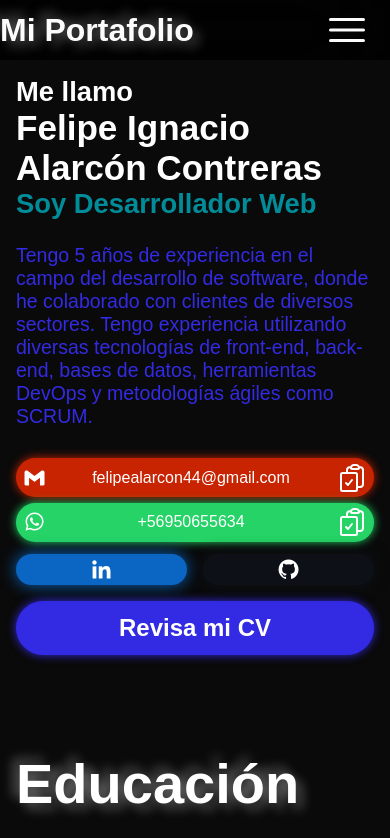
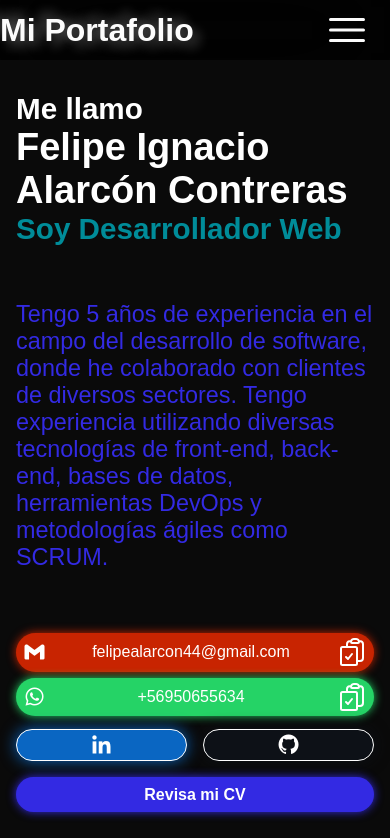
Before and after one commit to felipe1521/mi-portafolio, a Next.js app: page / in a window 390 px wide. Shown: the top 838 px of the page. Built offline with nearby package versions, Linux system fonts and the light colour scheme; a web font is replaced by a local one.

Commit message:
se corrige clipboard de los links

```diff
--- /dev/null
+++ b/src/app/components/links/LinkData.jsx
@@ -0,0 +1,35 @@
+import React from 'react';
+import styles from './links.module.css';
+import { ClipboardDocumentCheckIcon, CheckIcon } from '@heroicons/react/24/outline';
+
+function LinkData({ data, color, type, handleToggle, clipboard }) {
+    const [opacity, setOpacity] = React.useState(0);
+    const [icon, setIcon] = React.useState(0);
+
+    React.useEffect(() => {
+        if(clipboard == data) {
+            setOpacity(0);
+            setIcon(0);
+        }
+    }, [clipboard, data]);
+
+    const handleClick = async () => {
+      await handleToggle();
+      navigator.clipboard.writeText(data);
+      setOpacity(1);
+      setIcon(1);
+      setTimeout(() => setOpacity(0), 2000);
+    };
+    return (
+      <div className={styles.data_content} style={{backgroundColor: color, boxShadow: `0 0 10px ${color}`}}>
+          <i className={`bx bxl-${type}`}></i>
+          <p className={styles.data_text}>{data}</p>
+          <p className={styles.clipboard_text} style={{opacity: opacity}}>Copiado!</p>
+          <ClipboardDocumentCheckIcon onClick={() => handleClick(data)}
+            className={styles.clipboard_icon} style={{ display: icon == 1 ? 'none' : 'block' }} />
+          <CheckIcon className={styles.clipboard_icon} style={{ display: icon == 0 ? 'none' : 'block' }} />
+      </div>
+    )
+}
+
+export default LinkData;
--- a/src/app/components/links/Links.jsx
+++ b/src/app/components/links/Links.jsx
@@ -2,13 +2,18 @@
 
 import React from 'react';
 import styles from './links.module.css';
-import { ClipboardDocumentCheckIcon, CheckIcon } from '@heroicons/react/24/outline';
+import LinkData from './LinkData';
 
 function Links() {
+  const [clipboard, setClipboard] = React.useState(null);
+  const handleToggle = async () => {
+    const clipboardText = await navigator.clipboard.readText();
+    setClipboard(clipboardText);
+  };
   return (
     <div className={styles.home_link}>
-      <LinkData data={'felipealarcon44@gmail.com'} color={"#C82401"} type={"gmail"} />
-      <LinkData data={'+56950655634'} color={"#25D366"} type={"whatsapp"} />
+      <LinkData data={'felipealarcon44@gmail.com'} color={"#C82401"} type={"gmail"} handleToggle={handleToggle} clipboard={clipboard} />
+      <LinkData data={'+56950655634'} color={"#25D366"} type={"whatsapp"} handleToggle={handleToggle} clipboard={clipboard} />
       <div className={styles.link_list}>
         <a href="https://linkedin.com/in/felipe-ignacio-alarcon-contreras-670a25286/" target="_blank"
         className={styles.link} style={{ backgroundColor: "#0A66C2", boxShadow: "0 0 1rem #0A66C2"}}>
@@ -26,31 +31,4 @@ function Links() {
   )
 }
 
-function LinkData({ data, color, type }) {
-  const [opacity, setOpacity] = React.useState(0);
-  const [icon, setIcon] = React.useState(0);
-  const handleClick = async () => {
-    const clipboardText = await navigator.clipboard.readText();
-    if(clipboardText == data) {
-      setOpacity(0);
-      setIcon(0);
-      return;
-    }
-    navigator.clipboard.writeText(data);
-    setOpacity(1);
-    setIcon(1);
-    setTimeout(() => setOpacity(0), 2000);
-  };
-  return (
-    <div className={styles.data_content} style={{backgroundColor: color, boxShadow: `0 0 10px ${color}`}}>
-        <i className={`bx bxl-${type}`}></i>
-        <p className={styles.data_text}>{data}</p>
-        <p className={styles.clipboard_text} style={{opacity: opacity}}>Copiado!</p>
-        <ClipboardDocumentCheckIcon onClick={handleClick}
-          className={styles.clipboard_icon} style={{ display: icon == 1 ? 'none' : 'block' }} />
-        <CheckIcon className={styles.clipboard_icon} style={{ display: icon == 0 ? 'none' : 'block' }} />
-    </div>
-  )
-}
-
 export default Links;
--- a/src/app/components/links/links.module.css
+++ b/src/app/components/links/links.module.css
@@ -17,6 +17,10 @@
   margin: 1rem 0;
   gap: 1.5rem;
   transition: 0.3s ease-in-out;
+}
+
+.link {
+  border: 1px solid var(--primary-text-color);
 }
 
 .link_data, .data_text {
@@ -91,7 +95,7 @@
   }
 
   .btn {
-    padding: 0.7rem;
-    font-size: 1em;
+    padding: 0.4rem;
+    font-size: 1rem;
   }
 }
--- a/src/app/home/home.module.css
+++ b/src/app/home/home.module.css
@@ -1,4 +1,5 @@
 .home {
+  height: calc(100vh - var(--height-navbar));
   display: grid;
   grid-template-columns: 60% 1fr;
   grid-template-areas:
@@ -58,10 +59,10 @@
   }
 
   .title_content {
-    font-size: 6vw;
+    font-size: 6.5vw;
   }
 
   .description_content {
-    font-size: 5vw;
+    font-size: 6vw;
   }
 }
```
